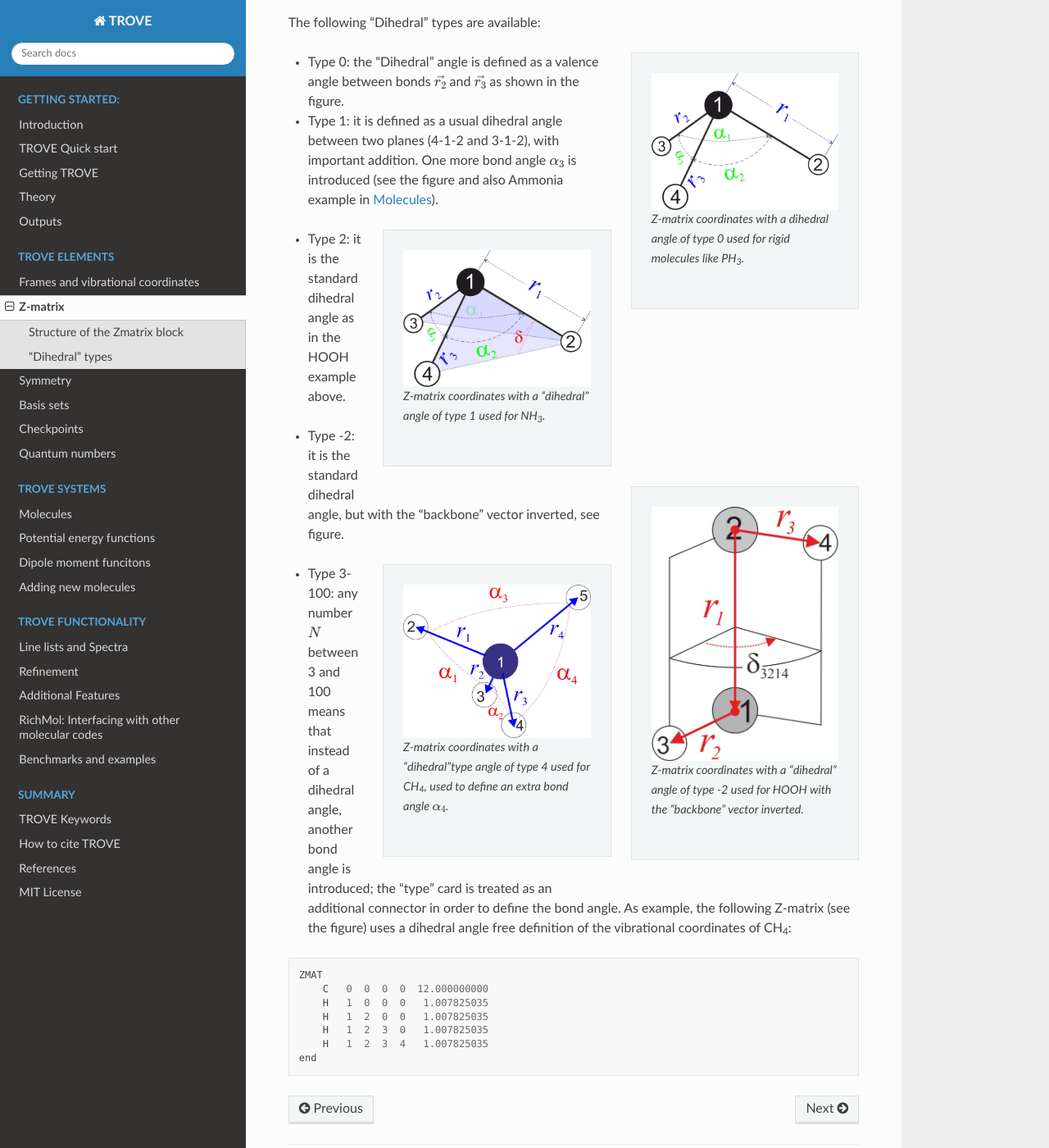
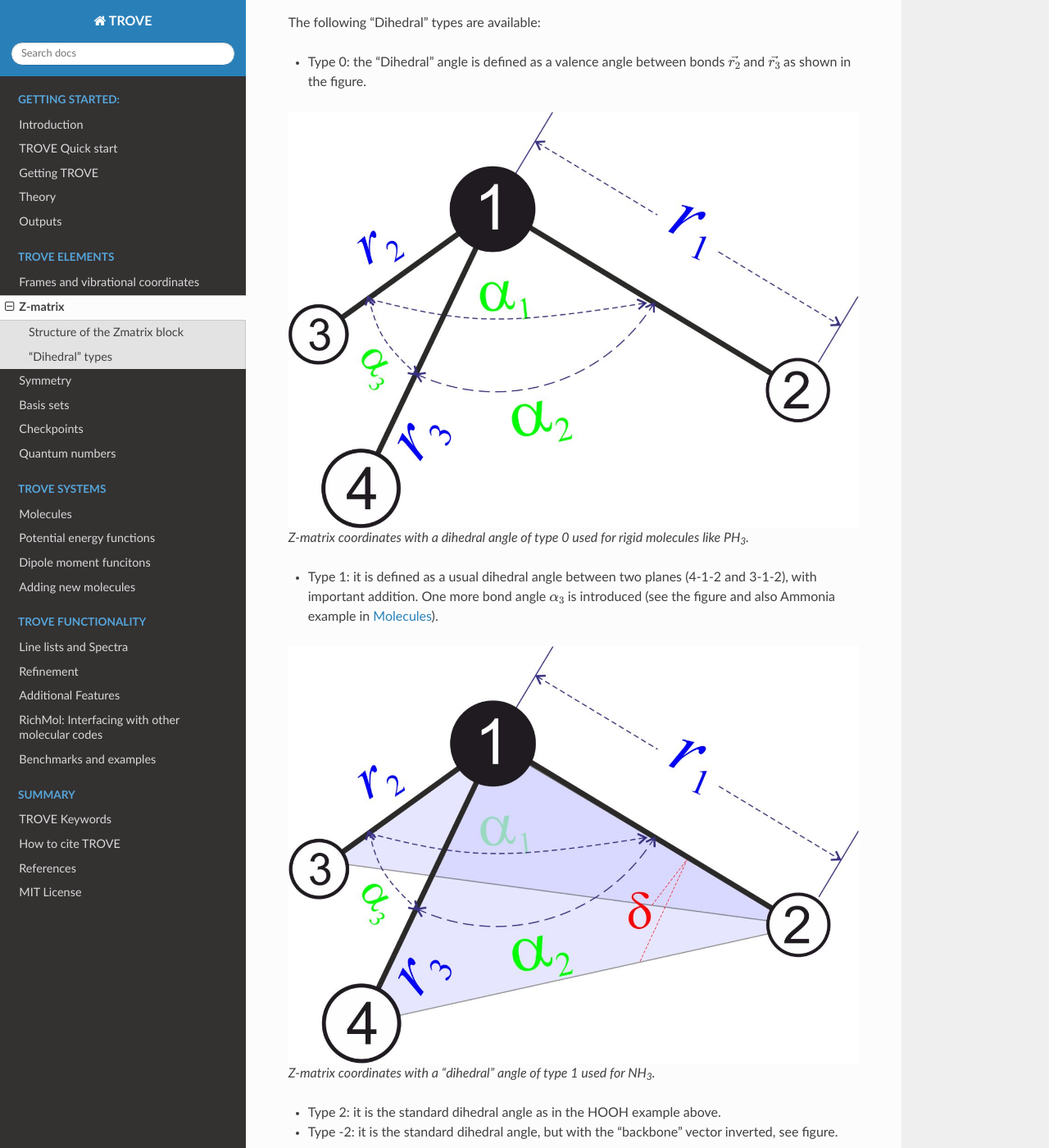
Before and after one commit to Trovemaster/TROVE, a Sphinx documentation site: the page built from docs/source/zmatrix.rst, in a window 1280 px wide and 1400 px high, scrolled down 1630 px. Shown: the whole window at 82% size. Built offline with Sphinx 7.4.7 and the Read the Docs theme 2.0.0, drawn with Linux system fonts in a browser that asks for light colours; formulas are drawn with MathJax 3; some of the changed text lies outside the part shown.

Commit message:
Update zmatrix.rst

```diff
--- a/docs/source/zmatrix.rst
+++ b/docs/source/zmatrix.rst
@@ -107,15 +107,14 @@ Here:
 The following "Dihedral" types are available:
 
 
-.. sidebar::
 
-   .. figure:: img/XY3_zmat_0.jpg
+- Type 0: the "Dihedral"  angle  is defined as  a valence angle between bonds :math:`\vec{r_{2}}`  and  :math:`\vec{r_{3}}` as shown in the figure.
+
+
+.. figure:: img/XY3_zmat_0.jpg
        :alt: XY3 Zmat
 
        Z-matrix coordinates with a dihedral angle of type 0 used for rigid molecules like PH\ :sub:`3`.
-
-
-- Type 0: the "Dihedral"  angle  is defined as  a valence angle between bonds :math:`\vec{r_{2}}`  and  :math:`\vec{r_{3}}` as shown in the figure.
 
 
 
@@ -123,9 +122,7 @@ The following "Dihedral" types are available:
 
 
 
-.. sidebar::
-
-   .. figure:: img/XY3_zmat_1.jpg
+.. figure:: img/XY3_zmat_1.jpg
        :alt: XY3 Zmat
 
        Z-matrix coordinates with a "dihedral" angle of type 1 used for NH\ :sub:`3`.
@@ -134,29 +131,16 @@ The following "Dihedral" types are available:
 
 - Type 2: it is the standard dihedral angle as in the HOOH example above.
 
-.. sidebar::
-
-   .. figure:: img/X2Y2_zmat-2.jpg
-       :alt: H2O2 Zmat
-
-       Z-matrix coordinates with a "dihedral" angle of type -2 used for HOOH with the "backbone" vector inverted.
-
 
 
 
 - Type -2: it is the standard dihedral angle, but with the "backbone" vector inverted, see figure.
 
 
+.. figure:: img/X2Y2_zmat-2.jpg
+       :alt: H2O2 Zmat
 
-
-.. sidebar::
-
-   .. figure:: img/CH4_zmat-4.jpg
-       :alt: CH4 Zmat
-
-       Z-matrix coordinates with a "dihedral"type angle of type 4 used for CH\ :sub:`4`, used to define an extra bond angle :math:`\alpha_4`.
-
-
+       Z-matrix coordinates with a "dihedral" angle of type -2 used for HOOH with the "backbone" vector inverted.
 
 
 - Type 3-100: any number :math:`N` between 3 and 100 means that instead of a dihedral angle, another bond angle is introduced; the "type" card is treated as an additional connector in order to define the bond angle. As example, the following Z-matrix (see the figure) uses a dihedral angle free definition of the vibrational coordinates of CH\ :sub:`4`:
@@ -169,3 +153,12 @@ The following "Dihedral" types are available:
         H   1  2  3  0   1.007825035
         H   1  2  3  4   1.007825035
     end
+
+
+
+
+
+.. figure:: img/CH4_zmat-4.jpg
+       :alt: CH4 Zmat
+
+       Z-matrix coordinates with a "dihedral"type angle of type 4 used for CH\ :sub:`4`, used to define an extra bond angle :math:`\alpha_4`.
```
